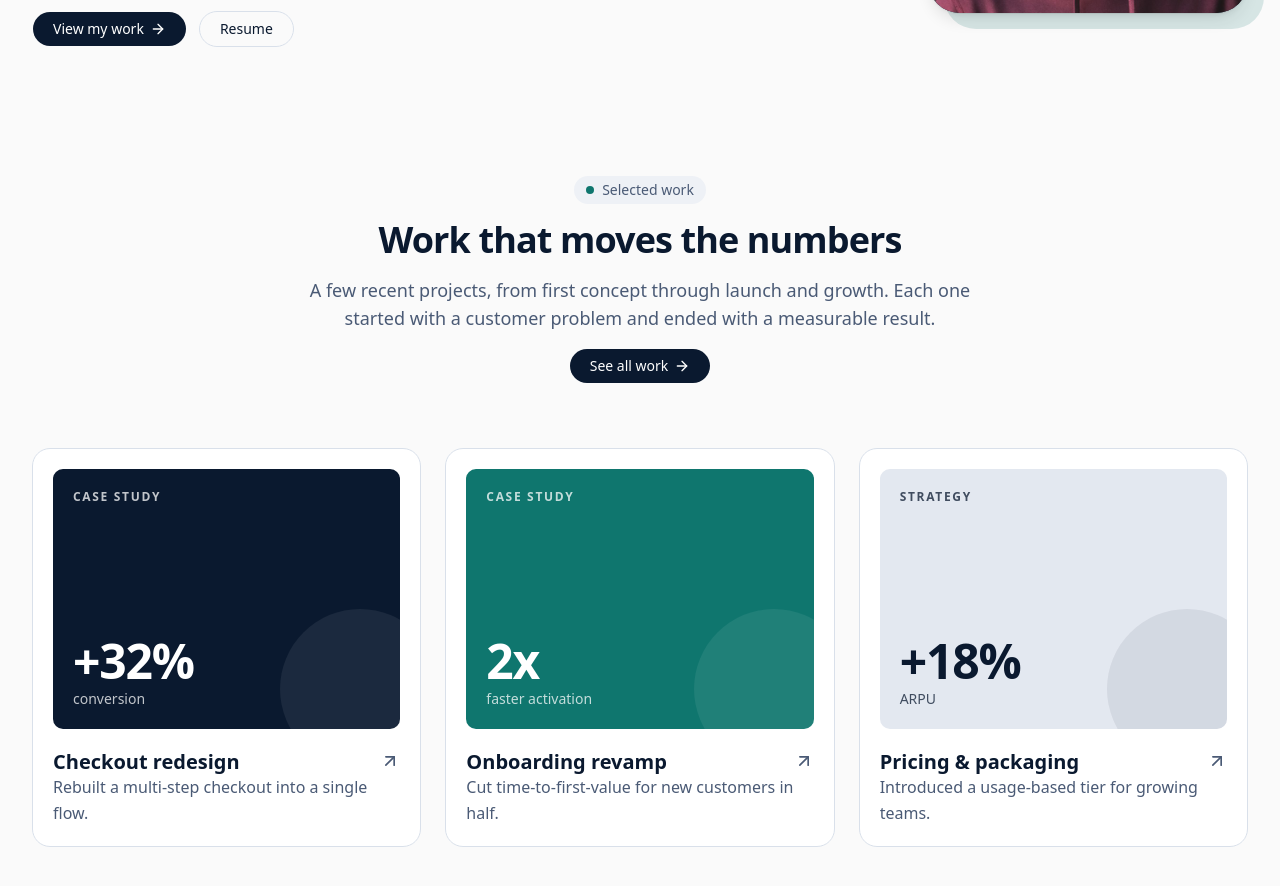
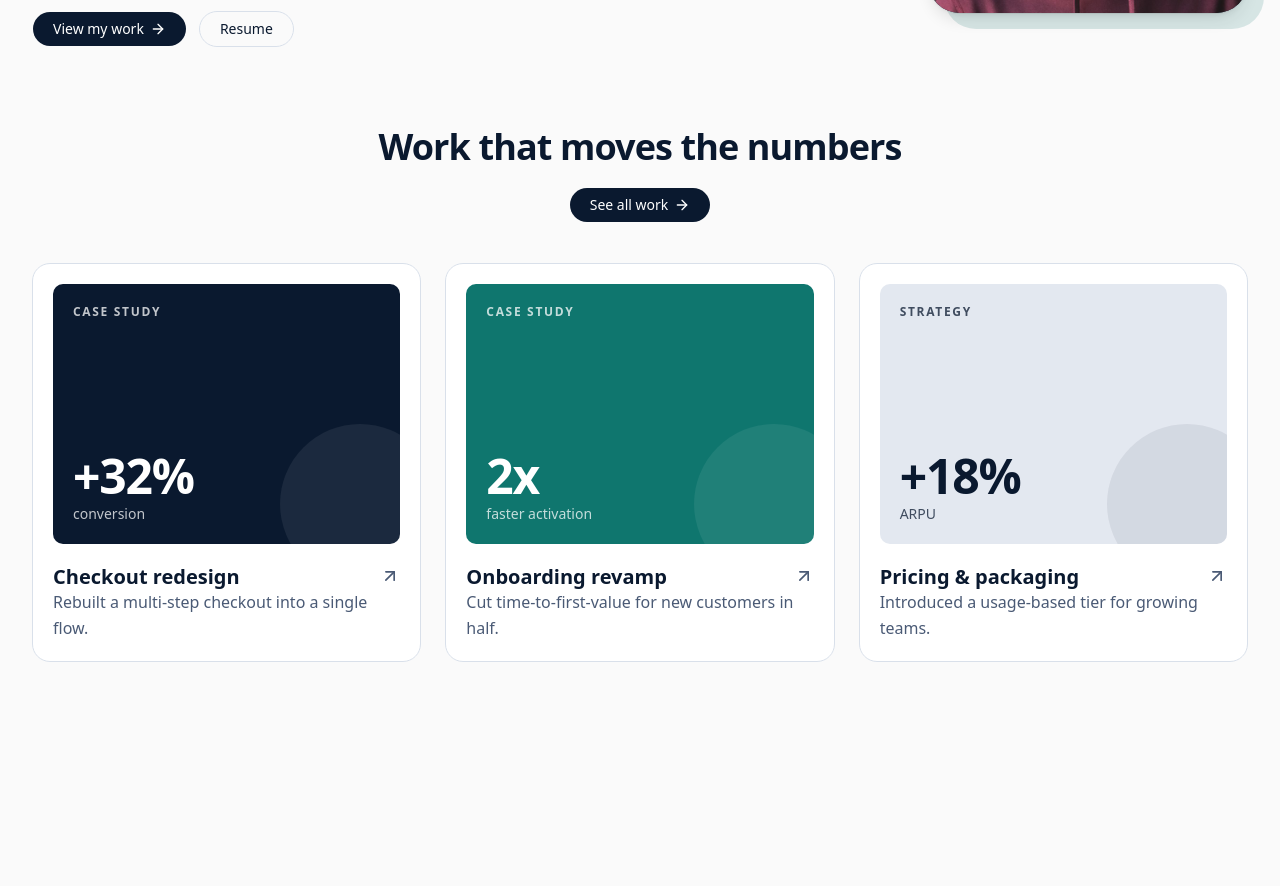
Before and after one commit to tjberard/public-site, a React (Vite) app: page / in a window 1280 px wide. Shown: the part 540-1426 px from the top of the page. After the commit the page ends 1314 px from the top, so only its background shows below. Built offline with nearby package versions, Linux system fonts and the light colour scheme.

Commit message:
Simplified homepage work examples

```diff
--- a/src/components/FeaturedWork.jsx
+++ b/src/components/FeaturedWork.jsx
@@ -2,20 +2,16 @@ import { Link } from 'react-router-dom'
 import { ArrowRight, ArrowUpRight } from 'lucide-react'
 import { Button } from '@/components/ui/button'
 import { Reveal, useInView } from '@/components/Reveal.jsx'
-import Eyebrow from '@/components/Eyebrow.jsx'
 
-// Homepage "Selected work" section: a centered intro above three static cards.
+// Homepage "Selected work" section: a centered heading above three static cards.
 // Layout inspired by shadcn/studio "Portfolio 14".
 // The cards come from src/data/featuredWork.js (the first three entries are shown).
 //
 // Entrance animation: the same one the hero uses (see Reveal.jsx). When this section
-// scrolls into view, the label, heading, intro and button appear in turn, then the cards.
+// scrolls into view, the heading and button appear in turn, then the cards.
 
 const content = {
-  eyebrow: 'Selected work',
   title: 'Work that moves the numbers',
-  intro:
-    'A few recent projects, from first concept through launch and growth. Each one started with a customer problem and ended with a measurable result.',
   ctaLabel: 'See all work',
   ctaHref: '/my-work',
 }
@@ -114,20 +110,14 @@ function FeaturedWork({ items }) {
   if (!cards.length) return null
 
   return (
-    <section ref={ref} aria-labelledby="featured-work-title" className="mt-24 lg:mt-32">
-      <div className="mb-12 space-y-4 text-center md:mb-16">
+    <section ref={ref} aria-labelledby="featured-work-title" className="mt-14 lg:mt-20">
+      <div className="mb-8 space-y-5 text-center md:mb-10">
         <Reveal show={inView} start={start} step={0}>
-          <Eyebrow>{content.eyebrow}</Eyebrow>
-        </Reveal>
-        <Reveal show={inView} start={start} step={1}>
           <h2 id="featured-work-title" className="m-0 text-3xl lg:text-4xl">
             {content.title}
           </h2>
         </Reveal>
-        <Reveal show={inView} start={start} step={2}>
-          <p className="m-0 mx-auto max-w-2xl text-lg">{content.intro}</p>
-        </Reveal>
-        <Reveal show={inView} start={start} step={3}>
+        <Reveal show={inView} start={start} step={1}>
           <Button
             render={<Link to={content.ctaHref} />}
             nativeButton={false}
@@ -146,7 +136,7 @@ function FeaturedWork({ items }) {
       <ul className="m-0 grid list-none gap-6 p-0 md:grid-cols-3">
         {cards.map((item, i) => (
           <li key={item.title}>
-            <Reveal show={inView} start={start} step={4 + i} className="h-full">
+            <Reveal show={inView} start={start} step={2 + i} className="h-full">
               <WorkCard item={item} />
             </Reveal>
           </li>
```
